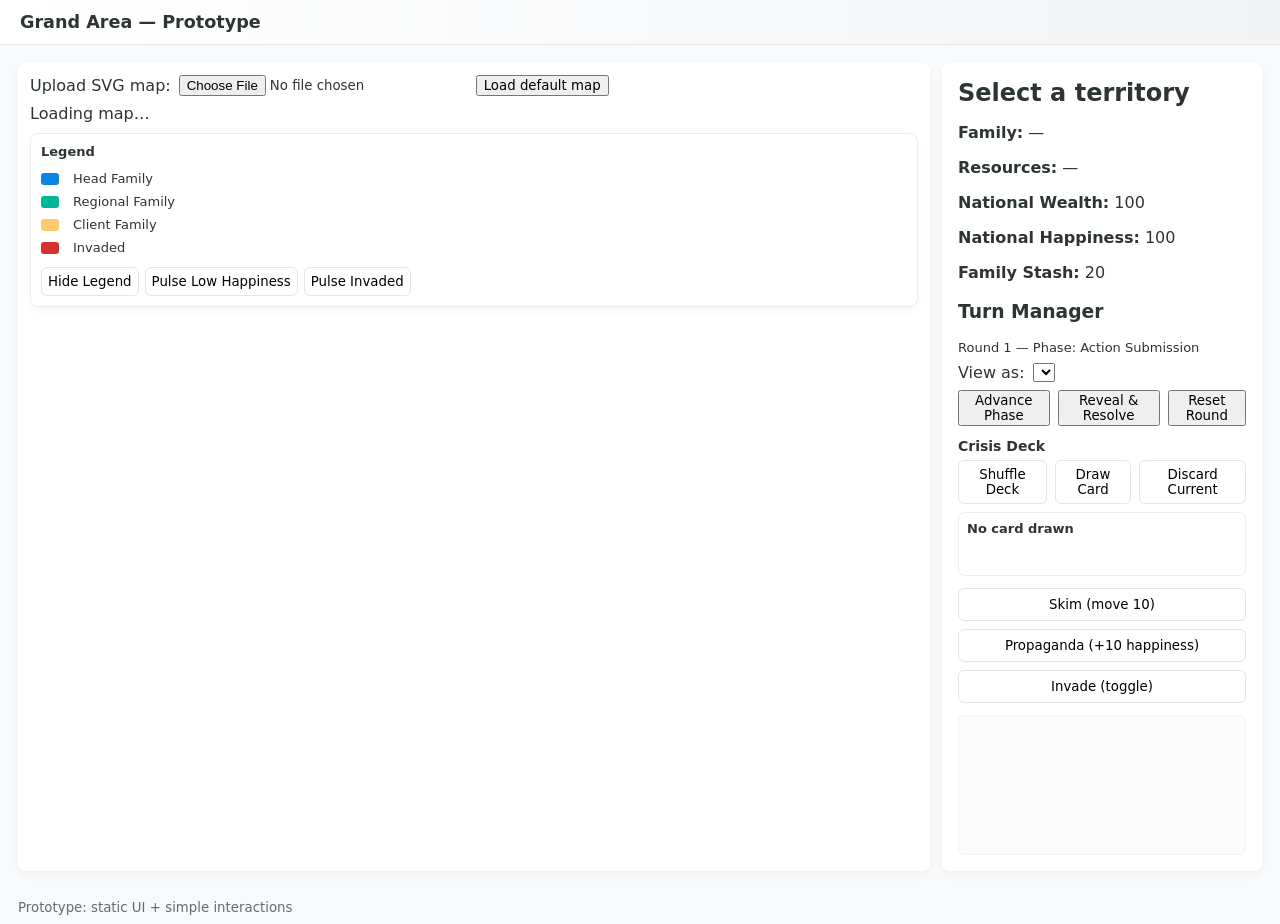
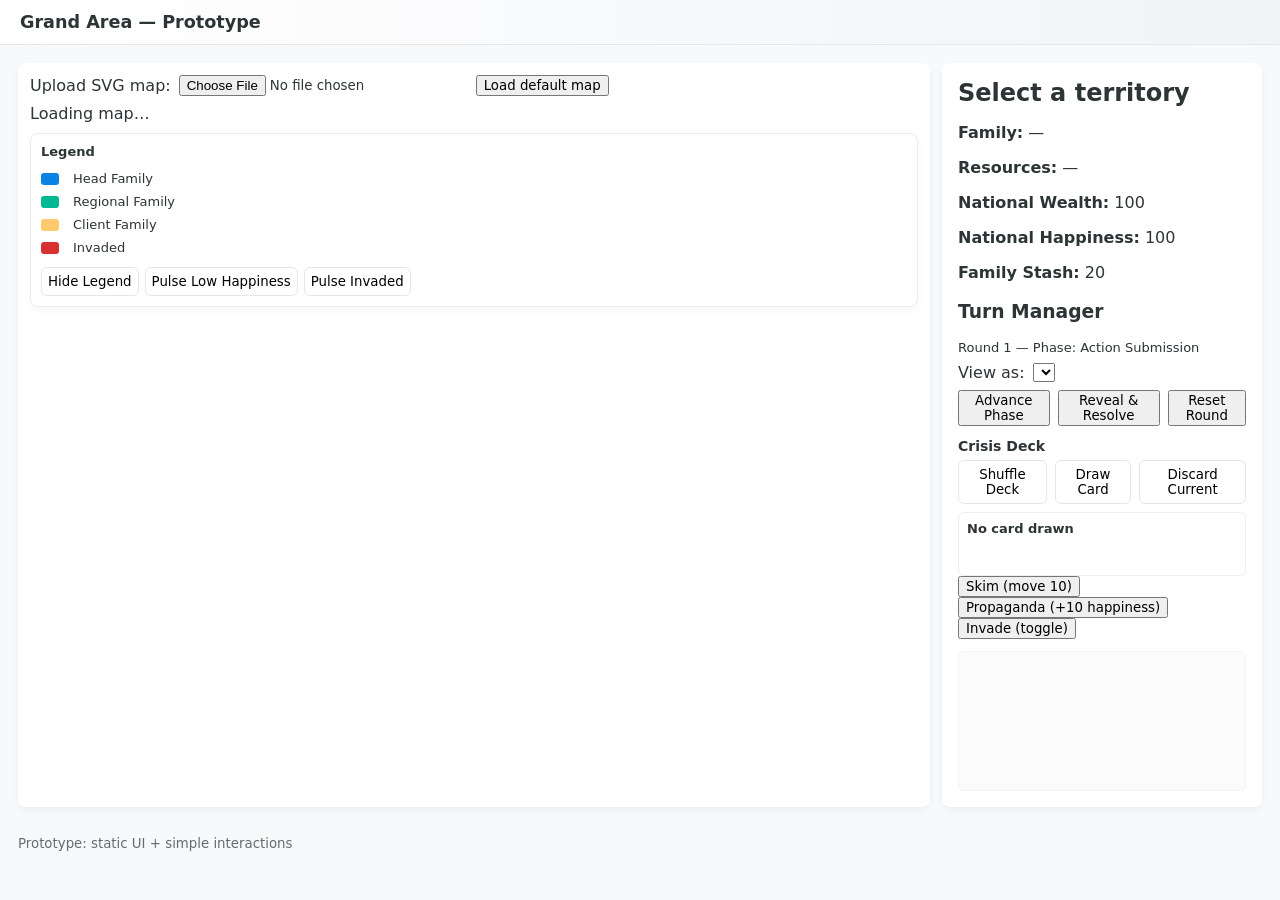

Consolidate action controls

--- a/frontend/style.css
+++ b/frontend/style.css
@@ -18,9 +18,6 @@ main{display:flex;gap:12px;padding:18px}
 .label{font-size:14px;fill:#2d3436}
 #panel{width:320px;background:var(--panel);padding:16px;border-radius:8px;box-shadow:0 4px 8px rgba(10,10,10,0.04)}
 #panel h2{margin:0 0 8px}
-#actions{margin-top:12px;display:flex;flex-direction:column;gap:8px}
-#actions button{padding:8px;border-radius:6px;border:1px solid #dfe6e9;background:white;cursor:pointer}
-#actions button:hover{background:var(--bg)}
 #log{margin-top:12px;height:140px;overflow:auto;padding:8px;border-radius:6px;background:#fbfbfb;border:1px solid #f1f3f5;font-size:13px}
 footer{padding:8px 18px;color:#636e72}
 
